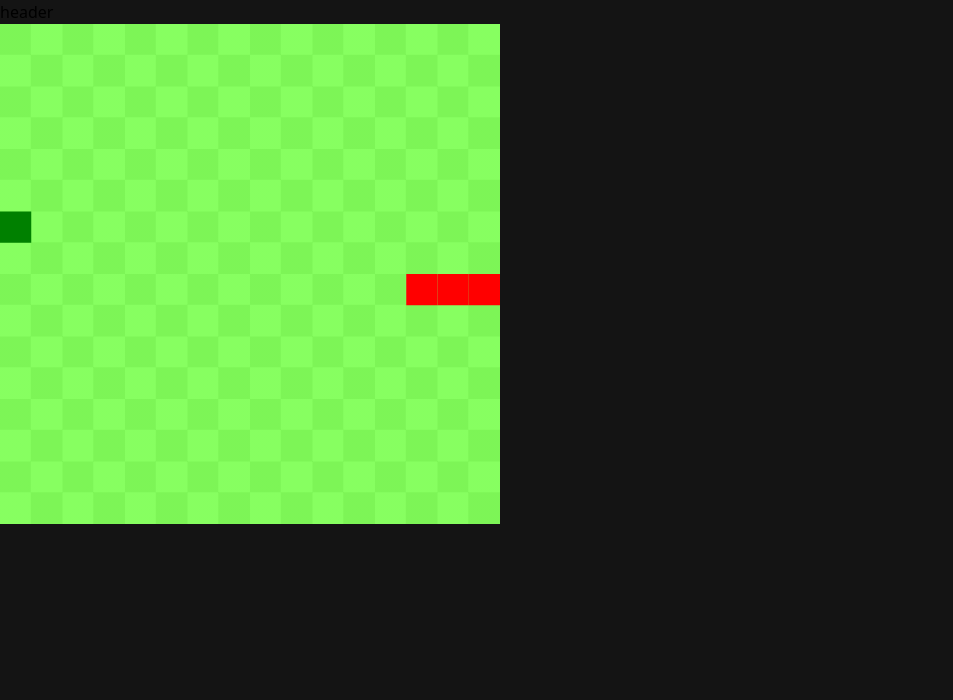
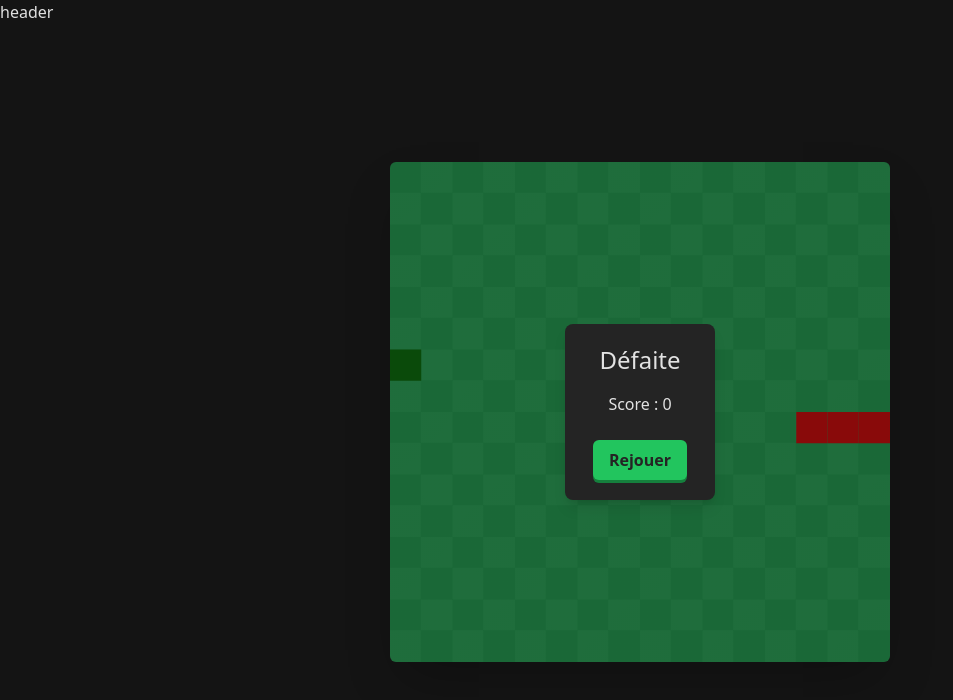
Before and after one commit to JulienGmd/snake, a Vue app in the folder client/: page / in a window 1280 px wide. Shown: the top 700 px of the page, without its empty margins (0-953 px from the left). Built offline with nearby package versions, Linux system fonts and the light colour scheme.

Commit message:
Score and modals

```diff
--- a/client/package.json
+++ b/client/package.json
@@ -29,6 +29,7 @@
     "npm-run-all": "^4.1.5",
     "postcss": "^8.4.21",
     "prettier": "^2.8.4",
+    "prettier-plugin-tailwindcss": "^0.2.4",
     "tailwindcss": "^3.2.7",
     "typescript": "~4.8.4",
     "vite": "^4.1.4",
--- a/client/src/App.vue
+++ b/client/src/App.vue
@@ -5,7 +5,7 @@ import SnakeGame from './components/SnakeGame.vue'
 <template>
   <header>header</header>
 
-  <main>
+  <main class="grid flex-1 place-items-center">
     <SnakeGame />
   </main>
 </template>
--- a/client/src/assets/base.css
+++ b/client/src/assets/base.css
@@ -2,6 +2,16 @@
 @tailwind components;
 @tailwind utilities;
 
+html,
+body,
+#app {
+  @apply h-full min-h-screen;
+}
+
 body {
-  @apply bg-gray-dark;
+  @apply bg-gray-dark text-white-soft;
 }
+
+#app {
+  @apply flex flex-col;
+}
--- /dev/null
+++ b/client/src/components/ButtonPrimary.vue
@@ -0,0 +1,28 @@
+<script setup lang="ts">
+defineEmits<{ click: (e: MouseEvent) => void }>()
+</script>
+
+<template>
+  <button @click="$emit('click')" class="button">
+    <slot></slot>
+  </button>
+</template>
+
+<style scoped>
+.button {
+  @apply rounded-md bg-green py-2 px-4 font-bold text-gray;
+  /* Using regular css because shadow transitions are not smooth with tailwind */
+  box-shadow: 0 3px theme(colors.green.dark);
+  transition: all 0.2s;
+}
+
+.button:hover {
+  transform: translateY(-2px);
+  box-shadow: 0 5px theme(colors.green.dark);
+}
+
+.button:active {
+  transform: translateY(1px);
+  box-shadow: 0 2px theme(colors.green.dark);
+}
+</style>
--- /dev/null
+++ b/client/src/components/ModalAction.vue
@@ -0,0 +1,43 @@
+<script setup lang="ts">
+defineProps<{ show: boolean }>()
+</script>
+
+<template>
+  <Transition>
+    <div v-if="show" class="absolute inset-0 grid place-items-center bg-gray-dark bg-opacity-50">
+      <div class="modal grid justify-items-center rounded-lg bg-gray py-5 px-7 shadow-lg">
+        <div class="text-2xl font-medium">
+          <slot name="title"></slot>
+        </div>
+        <div class="mt-4 text-center">
+          <slot name="content"></slot>
+        </div>
+        <div class="mt-6">
+          <slot name="actions"></slot>
+        </div>
+      </div>
+    </div>
+  </Transition>
+</template>
+
+<style scoped>
+.v-enter-active,
+.v-leave-active {
+  transition: opacity 0.3s;
+}
+
+.v-enter-from .modal,
+.v-leave-to .modal {
+  transform: translateY(10px);
+}
+
+.v-enter-from,
+.v-leave-to {
+  opacity: 0;
+}
+
+.v-enter-active .modal,
+.v-leave-active .modal {
+  transition: transform 0.3s;
+}
+</style>
--- a/client/src/components/SnakeGame.vue
+++ b/client/src/components/SnakeGame.vue
@@ -1,5 +1,7 @@
 <script setup lang="ts">
 import { onMounted, ref } from 'vue'
+import ButtonPrimary from './ButtonPrimary.vue'
+import ModalAction from './ModalAction.vue'
 
 const CANVAS_SIZE = 500
 const COLUMNS = 16
@@ -15,6 +17,9 @@ let direction = { x: 1, y: 0 }
 /** Direction that will be applied on next tick */
 let newDirection = { x: 1, y: 0 }
 let tickTime = MAX_TICK_TIME
+let score = 0
+const showGameOverModal = ref(false)
+const showWinModal = ref(false)
 
 onMounted(() => {
   if (!canvas.value) return
@@ -56,21 +61,23 @@ function tick() {
     newHeadPosition.row >= ROWS
   ) {
     // Hit the wall
-    alert('Game Over - Hit the wall')
+    showGameOverModal.value = true
     return
   }
 
   if (isBodyPartAt(newHeadPosition.col, newHeadPosition.row, true)) {
     // Hit the body
-    alert('Game Over - Hit the body')
+    showGameOverModal.value = true
     return
   }
 
   if (bEat) {
+    score++
+
     const bWin = !spawnFruit()
     if (bWin) {
       // Win
-      alert('You win!')
+      showWinModal.value = true
       return
     }
 
@@ -156,16 +163,38 @@ function isBodyPartAt(col: number, row: number, ignoreHead = false) {
     return part.col === col && part.row === row
   })
 }
+
+function restart() {
+  console.log('restart')
+}
 </script>
 
 <template>
-  <canvas ref="canvas" class="canvas"></canvas>
+  <div class="relative">
+    <ModalAction :show="showGameOverModal">
+      <template #title>Défaite</template>
+      <template #content>
+        Score : <span class="font-medium">{{ score }}</span>
+      </template>
+      <template #actions>
+        <ButtonPrimary @click="restart">Rejouer</ButtonPrimary>
+      </template>
+    </ModalAction>
+    <ModalAction :show="showWinModal">
+      <template #title>Victoire! 🎉</template>
+      <template #content> Score : {{ score }} </template>
+      <template #actions>
+        <ButtonPrimary @click="restart">Rejouer</ButtonPrimary>
+      </template>
+    </ModalAction>
+    <canvas ref="canvas" class="canvas rounded-md shadow-2xl"></canvas>
+  </div>
 </template>
 
 <style scoped>
 .canvas {
   --cell-size: calc(100% / v-bind('COLUMNS'));
-  --tint: rgba(130, 255, 90, 0.96);
+  --tint: theme(colors.green.DEFAULT / 96.5%);
   background-image: linear-gradient(to right, var(--tint), var(--tint)),
     linear-gradient(to right, black 50%, white 50%),
     linear-gradient(to bottom, black 50%, white 50%);
--- a/client/tailwind.config.js
+++ b/client/tailwind.config.js
@@ -14,6 +14,10 @@ module.exports = {
         DEFAULT: '#fff',
         soft: 'rgba(255, 255, 255, 0.87)',
         fade: 'rgba(235, 235, 235, 0.50)'
+      },
+      green: {
+        DEFAULT: '#22c55e',
+        dark: '#15803d'
       }
     },
     extend: {}
```
Also changed, not shown: 1 other file (tests, documents, lock files or other folders).
